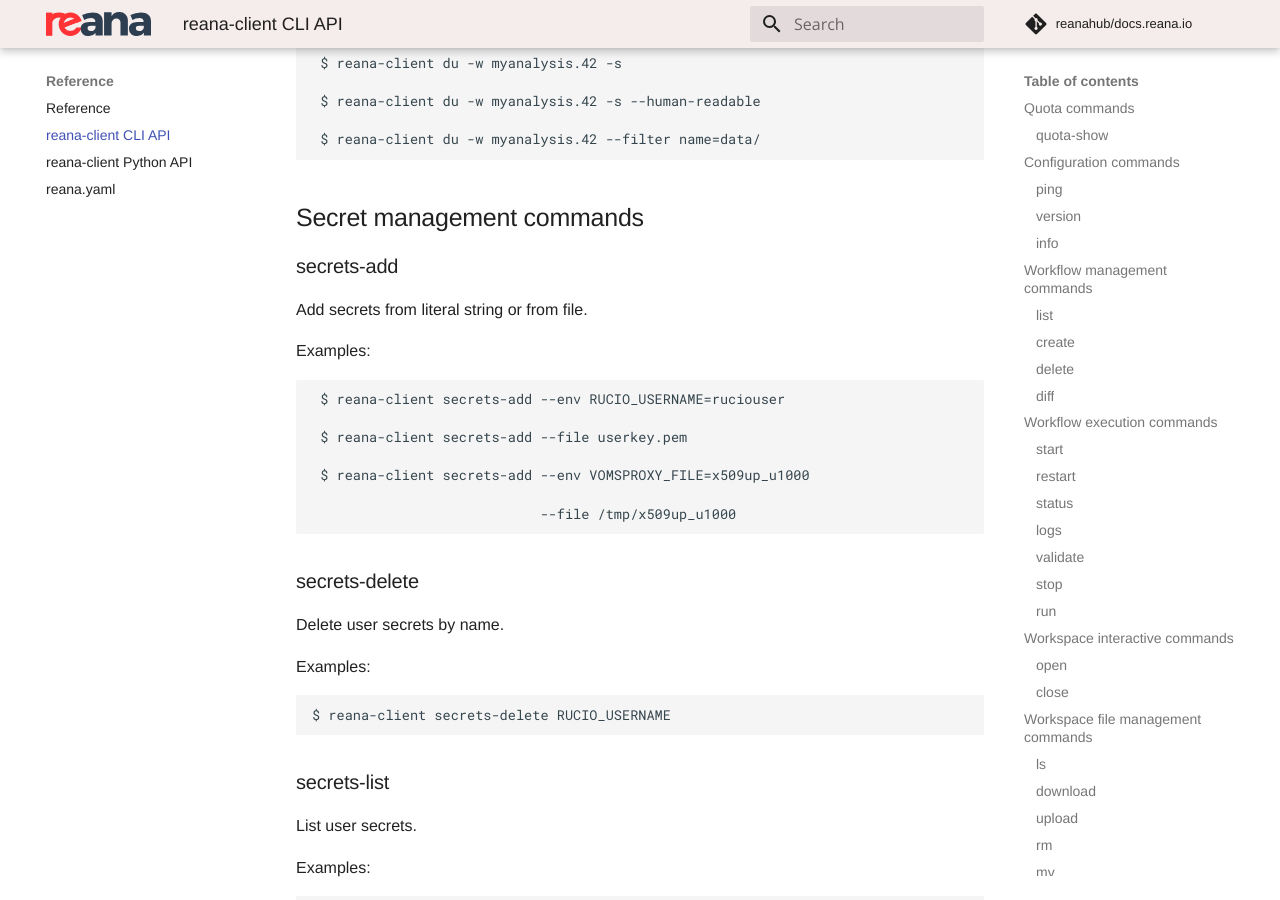
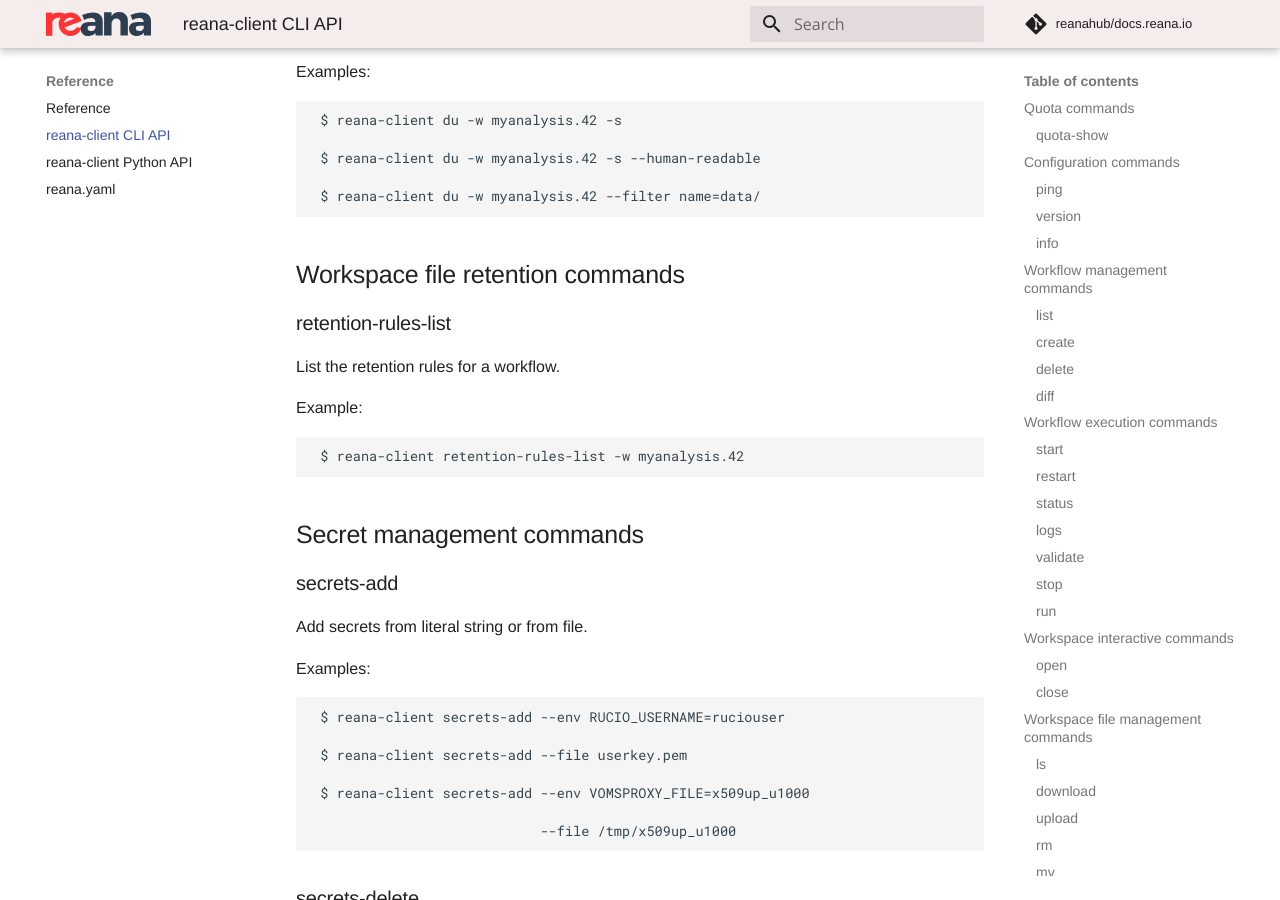
Before and after one commit to reanahub/docs.reana.io, an MkDocs documentation site: the page built from docs/reference/reana-client-cli-api/index.md, in a window 1280 px wide and 900 px high, scrolled down 9004 px. Built offline with MkDocs 1.6.1 and Material for MkDocs 9.7.7, drawn with Linux system fonts in a browser that asks for light colours; comment, search, counter and statistics services are not loaded; some of the changed text lies outside the part shown.

Commit message:
docs: add reana-client retention-rules-list command
Closes reanahub/reana-client#620

```diff
--- a/docs/reference/reana-client-cli-api/index.md
+++ b/docs/reference/reana-client-cli-api/index.md
@@ -48,6 +48,9 @@ Workspace file management commands:
   mv        Move files within workspace.
   rm        Delete files from workspace.
   upload    Upload files and directories to workspace.
+
+Workspace file retention commands:
+  retention-rules-list  List the retention rules for a workflow.
 
 Secret management commands:
   secrets-add     Add secrets from literal string or from file.
@@ -401,6 +404,16 @@ Examples:
 
      $ reana-client du -w myanalysis.42 --filter name=data/
 
+## Workspace file retention commands
+
+### retention-rules-list
+
+List the retention rules for a workflow.
+
+Example:
+
+     $ reana-client retention-rules-list -w myanalysis.42
+
 ## Secret management commands
 
 ### secrets-add
```
